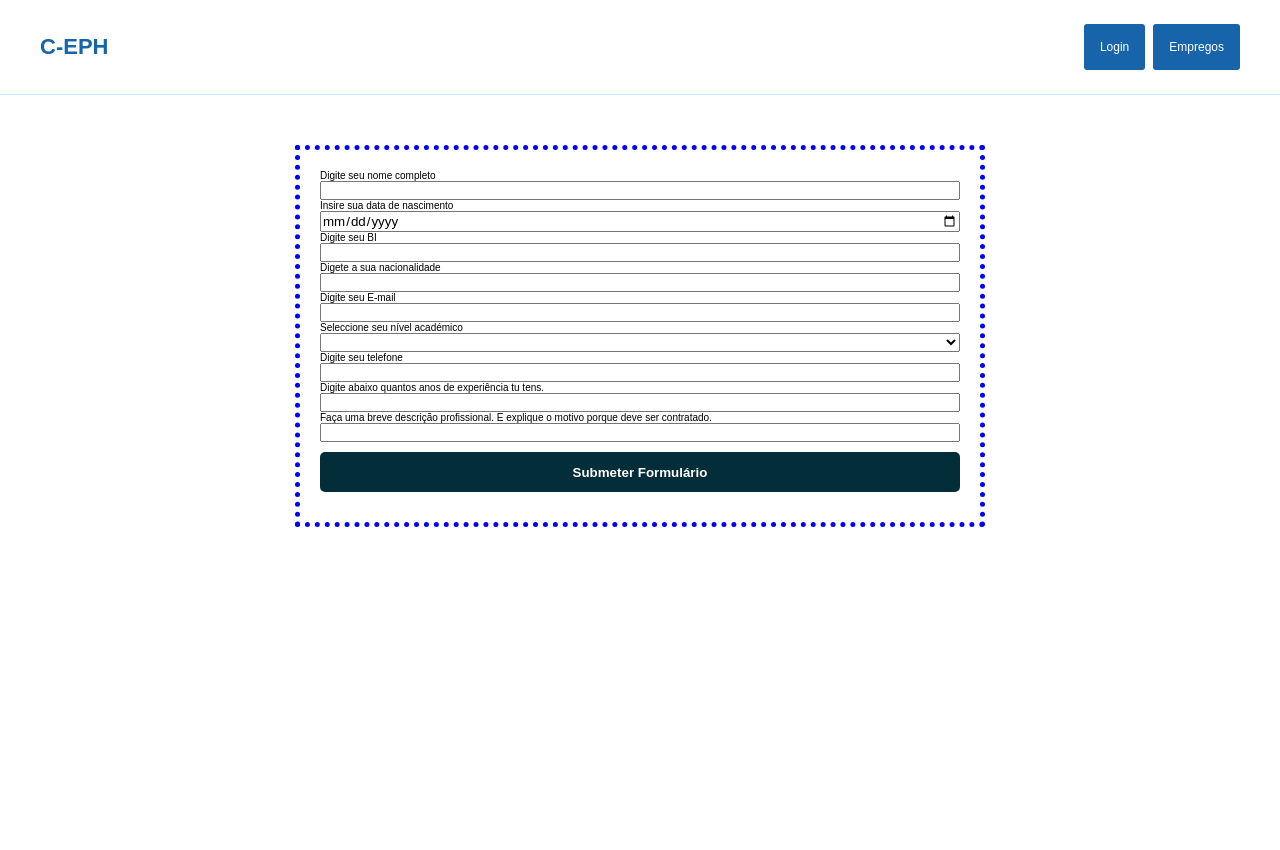
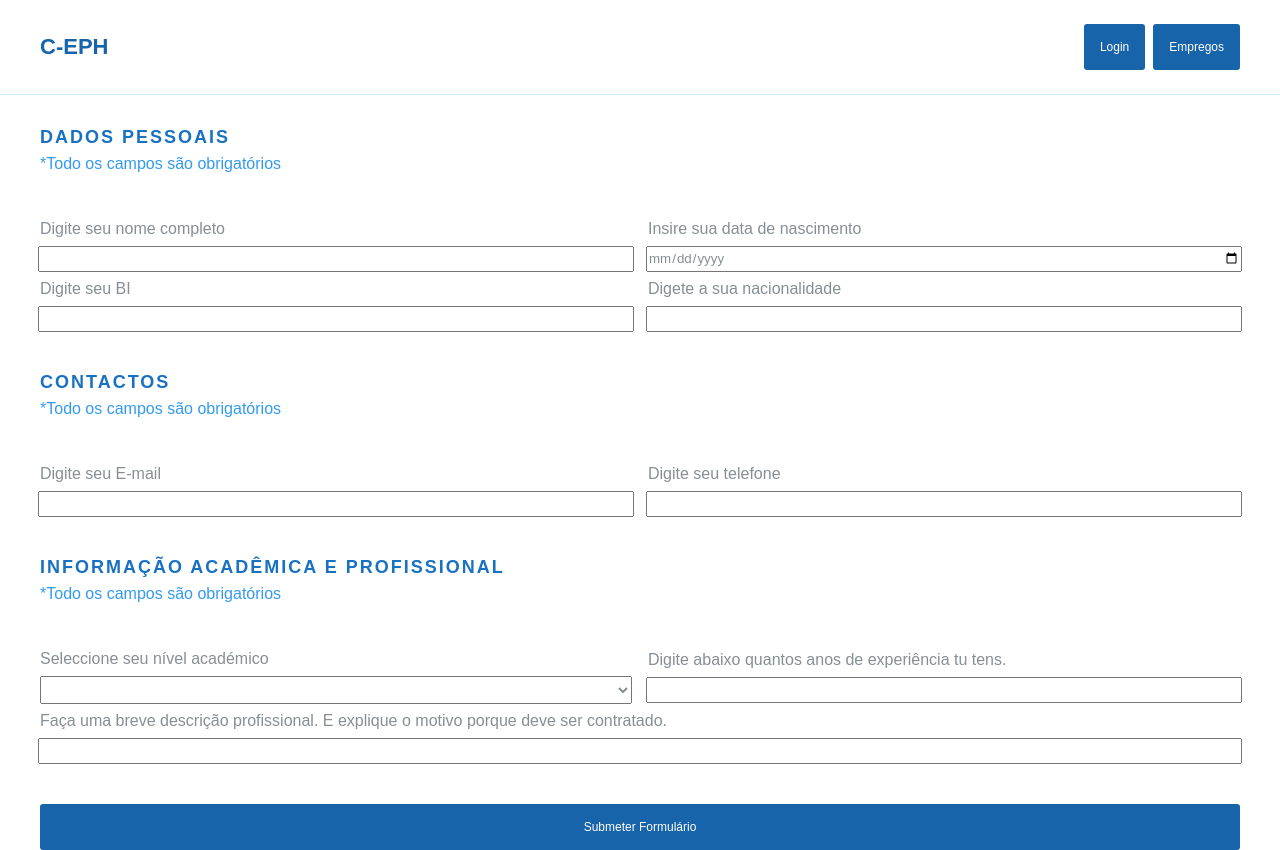
Before and after one commit to GGE-Grupo-Gustave-Eiffel/cepph_empregos_pap, an Angular app: page /cadastro in a window 1280 px wide. Before the commit the page ends 800 px from the top, so only its background shows below. Built offline with nearby package versions, Linux system fonts and the light colour scheme.

Commit message:
formulario de cadastro em estado aceitavel

```diff
--- a/src/app/app.component.html
+++ b/src/app/app.component.html
@@ -8,8 +8,8 @@
     </div>
 
     <div class="nav-itens flex-container gap-small">
-      <a routerLink="/login">Login</a>
-      <a routerLink="/cadastro">Empregos</a>
+      <a class="btn" routerLink="/login">Login</a>
+      <a class="btn" routerLink="/cadastro">Empregos</a>
     </div>
   </div>
 
--- a/src/app/app.component.scss
+++ b/src/app/app.component.scss
@@ -21,9 +21,4 @@
 
 .nav-itens a:link, .nav-itens a:visited {
     text-decoration: none;
-    font-size : 1.2rem;
-    padding : 1.6rem;
-    color : #fff;
-    background-color: #1864ab;
-    border-radius: 3px;
 }
--- a/src/app/formulario-cadastro/formulario-cadastro.component.html
+++ b/src/app/formulario-cadastro/formulario-cadastro.component.html
@@ -1,18 +1,63 @@
 
-<div id="form-container">
-    <form (ngSubmit)="onSubmit()" [formGroup]="formularioDeCadastro">
-        <label for="nome">Digite seu nome completo</label>
-        <input type="text" formControlName="nome"  name="nome">
-        <label for="data">Insire sua data de nascimento</label>
-        <input type="date" formControlName="data" name="data">
-        <label for="bi">Digite seu BI</label>
-        <input type="text" formControlName="bi" name="bi">
-        <label for="nacionalidade">Digete a sua nacionalidade</label>
-        <input type="text" formControlName="nacionalidade" name="nacionalidade">
-        <label for="email">Digite seu E-mail</label>
-        <input type="text" formControlName="email" name="email">
-        <label for="nivel_academico">Seleccione seu nível académico</label>
-        <select formControlName="nivel_academico" NAME="nivel_academico">
+<div class="container margin-big-top">
+
+    <form class="formulario flex-container gap-small " (ngSubmit)="onSubmit()" [formGroup]="formularioDeCadastro">
+
+        <div class="descricao margin-big-bottom">
+            <p class="secondary-title ">Dados Pessoais</p>
+            <p class="describing-text">*Todo os campos são obrigatórios</p>
+        </div>
+
+        <div class="lado-a-lado flex-container gap-medium">
+            <div class="rotulo-e-input flex-container gap-small">
+                <label class="rotulo-do-input" for="nome">Digite seu nome completo</label>
+                <input class="input-de-dados" type="text" formControlName="nome"  name="nome">
+            </div>
+
+            <div class="rotulo-e-input flex-container gap-small">
+                <label class="rotulo-do-input" for="data">Insire sua data de nascimento</label>
+                <input class="input-de-dados" type="date" formControlName="data" name="data">
+            </div>
+        </div>
+
+        <div class="lado-a-lado flex-container gap-medium margin-big-bottom">
+            <div class="rotulo-e-input flex-container gap-small">
+                <label class="rotulo-do-input" for="bi">Digite seu BI</label>
+                <input class="input-de-dados" type="text" formControlName="bi" name="bi">
+            </div>
+
+            <div class="rotulo-e-input flex-container gap-small">
+                <label class="rotulo-do-input"  for="nacionalidade">Digete a sua nacionalidade</label>
+                <input class="input-de-dados" type="text" formControlName="nacionalidade" name="nacionalidade">
+            </div>
+        </div>
+
+        <div class="descricao margin-big-bottom">
+            <p class="secondary-title ">Contactos</p>
+            <p class="describing-text">*Todo os campos são obrigatórios</p>
+        </div>
+
+        <div class="lado-a-lado flex-container gap-medium margin-big-bottom">
+            <div class="rotulo-e-input flex-container gap-small">
+                <label class="rotulo-do-input" for="email">Digite seu E-mail</label>
+                <input class="input-de-dados" type="text" formControlName="email" name="email">
+            </div>
+
+            <div class="rotulo-e-input flex-container gap-small">
+                <label class="rotulo-do-input" for="telefone">Digite seu telefone</label>
+                <input class="input-de-dados" type="text" formControlName="telefone" name="telefone">
+            </div>
+        </div>
+
+        <div class="descricao margin-big-bottom">
+            <p class="secondary-title ">Informação acadêmica e Profissional</p>
+            <p class="describing-text">*Todo os campos são obrigatórios</p>
+        </div>
+
+        <div class="lado-a-lado flex-container gap-medium">
+            <div class="rotulo-e-input flex-container gap-small">
+                <label class="rotulo-do-input" for="nivel_academico">Seleccione seu nível académico</label>
+                <select class="input-de-dados select-input" formControlName="nivel_academico" NAME="nivel_academico">
                     <option value="1">Ensino Base</option>
                     <option value="2">Ensino Secundário</option>
                     <option value="3">Ensino Médio Incompleto</option>
@@ -22,13 +67,20 @@
                     <option value="7">Mestrado</option>
                     <option value="8">Doutoramento</option>
                 </select>
-        <label for="telefone">Digite seu telefone</label>
-        <input type="text" formControlName="telefone" name="telefone">
-        <label for="anos_xp">Digite abaixo quantos anos de experiência tu tens.</label>
-        <input type="number" formControlName="anos_xp" name="anos_xp">
-        <label for="descricao_xp">Faça uma breve descrição profissional. E explique o motivo porque deve ser contratado.</label>
-        <input type="text" formContolName="descricao_xp" name="descricao_xp">
-        <input type="submit" value="Submeter Formulário" [disabled]="formularioDeCadastro.invalid">
+            </div>
+
+            <div class="rotulo-e-input flex-container gap-small">
+                <label class="rotulo-do-input" for="anos_xp">Digite abaixo quantos anos de experiência tu tens.</label>
+                <input class="input-de-dados" type="number" formControlName="anos_xp" name="anos_xp">
+            </div>
+        </div>
+
+        <div class="rotulo-e-input flex-container gap-small margin-big-bottom">
+            <label class="rotulo-do-input" for="descricao_xp">Faça uma breve descrição profissional. E explique o motivo porque deve ser contratado.</label>
+            <input class="input-de-dados" type="text" formContolName="descricao_xp" name="descricao_xp">
+        </div>
+
+        <input class="btn btn-formulario" type="submit" value="Submeter Formulário" [disabled]="formularioDeCadastro.invalid">
     </form>
 
 </div>
--- a/src/app/formulario-cadastro/formulario-cadastro.component.scss
+++ b/src/app/formulario-cadastro/formulario-cadastro.component.scss
@@ -1,24 +1,59 @@
-#form-container {
-    display: flex;
-    justify-content: center;
+/*ESTILIZAÇÃO DO FORMULÁRIO*/
+.formulario {
+    flex-direction: column;
 }
 
-form {
-    display: flex;
-    justify-content: center;
-    flex-direction: column;
-    border: dotted 5px blue;
-    padding : 20px;
-    margin : 5rem;
-    width : 50vw;
+.rotulo-do-input {
+    font-size: 1.2rem;
+    text-align: left;
 }
 
-input[type="submit"] {
-    margin : 10px 0;
-    border-radius : 0.5rem;
-    border : none;
-    color : #fff;
-    background-color: rgb(4, 45, 58);
-    font-weight: bold;
-    height : 5vh;
+.rotulo-e-input {
+    flex-direction: column;
+    justify-content: start;
+    width: 100%;
 }
+
+.rotulo-do-input {
+    font-size: 1.6rem;
+    color : #868e96;
+}
+
+.input-de-dados {
+    height: 2.2rem;
+    color : #868e96;
+}
+
+.descricao {
+    align-self: flex-start;
+}
+
+.descricao > .secondary-title {
+    color : #1971c2;
+}
+
+.descricao > .describing-text {
+    color : #339af0;
+}
+
+.rotulo-do-input,
+.input-de-dados {
+    display: inline-block;
+    width: 100%;
+}
+
+.select-input {
+    height: 2.8rem;
+}
+
+.btn-formulario {
+    display: flex;
+    width: 100%;
+    flex-direction: column;
+    justify-content: center;
+    align-items: center;
+}
+
+.lado-a-lado {
+    width: 100%;
+}
--- a/src/index.html
+++ b/src/index.html
@@ -5,6 +5,9 @@
   <title>Cepph Empregos Pap</title>
   <base href="/">
   <meta name="viewport" content="width=device-width, initial-scale=1">
+  <link rel="preconnect" href="https://fonts.googleapis.com">
+  <link rel="preconnect" href="https://fonts.gstatic.com" crossorigin>
+  <link href="https://fonts.googleapis.com/css2?family=Rubik:wght@400;500;800;900&display=swap" rel="stylesheet">
   <link rel="icon" type="image/x-icon" href="favicon.ico">
 </head>
 <body>
--- a/src/styles.scss
+++ b/src/styles.scss
@@ -1,6 +1,13 @@
+/*SISTEMA DE COR E ESPAÇO*/
+/*
+    COR PRIMÁRIA : #1864ab
+    COR SECUNDÁRIA : #1971c2
+    COR TERCEARIA : #339af0
+
+*/
+
 
 /*SECÇÃO PARA IMPORTAR CSS EXTERNO*/
-@import url('https://fonts.googleapis.com/css2?family=Rubik:wght@300;400;500;700;800&display=swap');
 
 /* You can add global styles to this file, and also import other style files */
 * {
@@ -39,3 +46,46 @@ body {
 .gap-medium {
     gap : 1.6rem;
 }
+
+.margin-small-top {
+    margin-top: 0.8rem;
+}
+
+.margin-medium-top {
+    margin-top: 1.6rem;
+}
+
+.margin-big-bottom {
+    margin-bottom: 3.2rem;
+}
+
+.margin-big-top {
+    margin-top: 3.2rem;
+}
+
+
+/*WIDGETS*/
+.btn {
+    font-size : 1.2rem;
+    padding : 1.6rem;
+    color : #fff;
+    border : none;
+    background-color: #1864ab;
+    border-radius: 3px;
+}
+
+/*FORMATAÇÃO GERAL DE TEXTO*/
+.secondary-title {
+    text-transform: uppercase;
+    font-weight: 600;
+    color:#868e96;
+    font-size: 1.8rem;
+    letter-spacing: 2px;
+}
+
+.describing-text {
+    font-size : 1.6rem;
+    font-weight: 200;
+    line-height: 2;
+    color : #868e96;
+}
```
Lines whose indentation alone changed are shown as unchanged.
